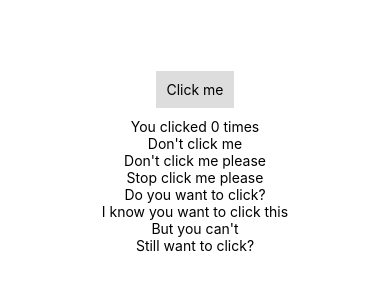
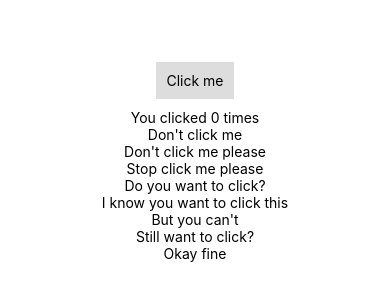
Before and after one commit to JungLee-Dev/BasketballScoreboardRN, a React Native app: screen / in a window 390 px wide. Shown: the part 260-560 px from the top of the page. Built offline with nearby package versions, Linux system fonts and the light colour scheme.

Commit message:
Add additional text view with message

```diff
--- a/App.tsx
+++ b/App.tsx
@@ -42,6 +42,9 @@ class App extends Component {
         <View>
           <Text>Still want to click?</Text>
         </View>
+        <View>
+          <Text>Okay fine</Text>
+        </View>
       </View>
     );
   }
```
